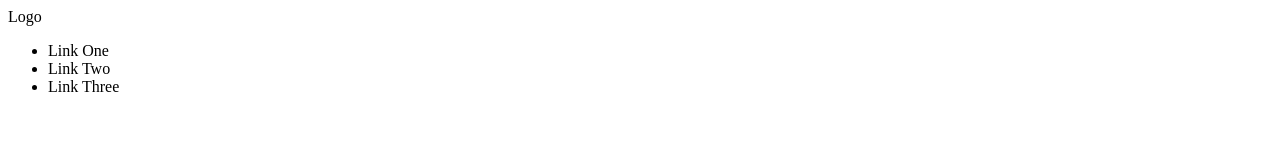
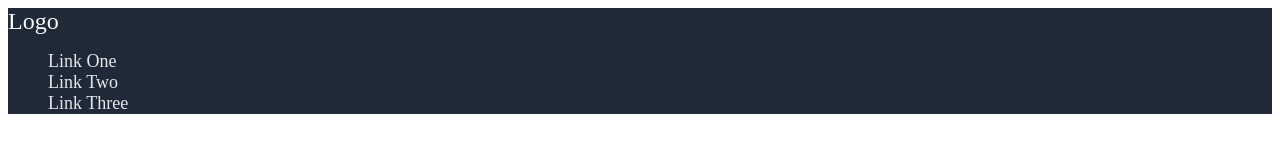
Before and after one commit to nk-mart/Odin_Landing_Page, a plain HTML site: page index.html in a window 1280 px wide. Drawn offline with Linux system fonts and the light colour scheme.

Commit message:
Style Section one
color, font , style list

```diff
--- a/index.html
+++ b/index.html
@@ -8,10 +8,10 @@
     <title>Landing Page</title>
   </head>
   <body>
-    <section>
+    <section class="sec-one">
       <div>
         <div>
-          <div>Logo</div>
+          <div class="logo">Logo</div>
           <ul class="nav">
             <li><link rel="stylesheet" href="#" />Link One</li>
             <li><link rel="stylesheet" href="#" />Link Two</li>
@@ -20,7 +20,7 @@
         </div>
       </div>
     </section>
-    <div></div>
+
     <div></div>
     <div></div>
   </body>
--- a/stylesheets.css
+++ b/stylesheets.css
@@ -0,0 +1,22 @@
+html {
+    box-sizing: border-box;
+  }
+  *, *:before, *:after {
+    box-sizing: inherit;
+  }
+
+.sec-one{
+    background-color: #1F2937;
+    display: felx;
+}
+
+.logo {
+    color: #f9faf8;
+    font-size: 24px;
+}
+
+ul.nav li{
+    font-size: 18PX;
+    color: #E5E7EB;
+    list-style: none
+}
```
